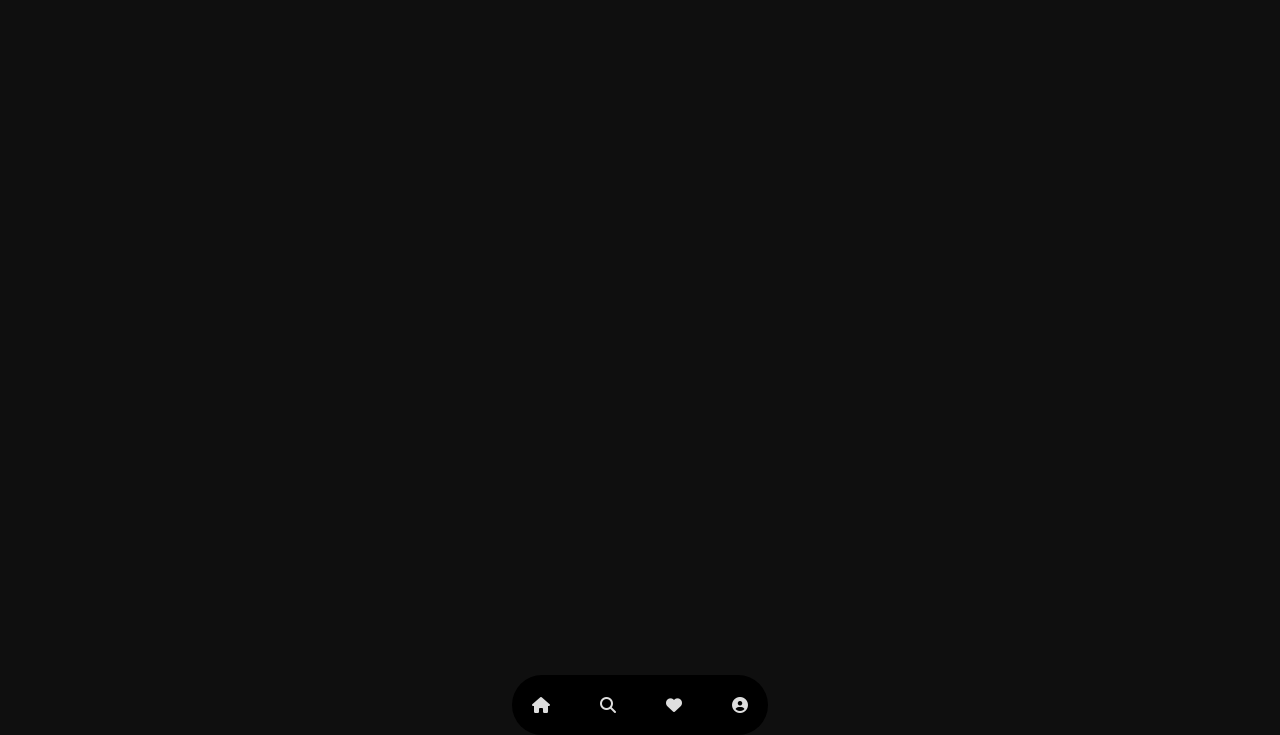
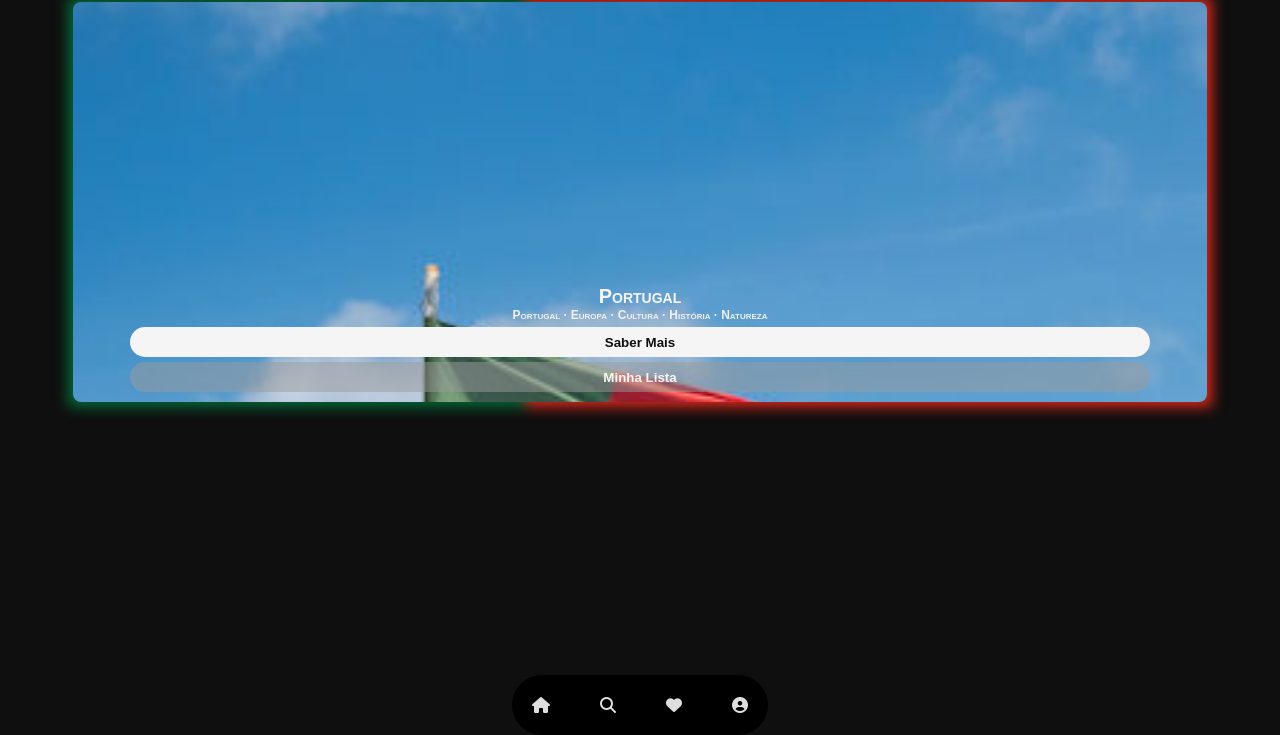
Before and after one commit to goncalodesouza/exercicios-extra, a plain HTML site: page ExEx01/HTML/home.html in a window 1280 px wide. Shown: the part 65-800 px from the top of the page. Drawn offline with Linux system fonts and the light colour scheme.

Commit message:
Hero rebuild and better

```diff
--- a/ExEx01/CSS/home.css
+++ b/ExEx01/CSS/home.css
@@ -1,112 +1,306 @@
 @charset "UTF-8";
+
 * {
   margin: 0;
+
   padding: 0;
+
   box-sizing: border-box;
 }
+
 body {
   margin: 10px;
+
   background-color: #0f0f0f;
+
   font-family: "Manrope", sans-serif;
+
   font-variant: small-caps;
 }
+
 header {
   display: flex;
+
   justify-content: space-between;
+
   align-items: center;
+
   padding: 10px;
 }
+
 h1 {
   color: #000000;
+
   -webkit-text-stroke: 1px #db0000;
 }
+
 span {
   color: #db0000;
 }
+
 nav ul {
   display: flex;
+
   gap: 10px;
+
   align-items: center;
 }
+
 nav ul li {
   display: flex;
+
   align-items: center;
+
   gap: 10px;
 }
+
 a {
   color: #dedede;
+
   text-decoration: none;
 }
+
 details {
   position: relative;
 }
+
 summary {
   list-style: none;
+
   cursor: pointer;
+
   color: #dedede;
 }
-summary::-webkit-details-marker {
+
+summary::-webkit-details-marker* {
   display: none;
 }
+
 summary {
   list-style: none;
 }
-summary::marker {
+
+summary*::marker* {
   display: none;
 }
-summary::-webkit-details-marker {
+
+summary::-webkit-details-marker* {
   display: none;
 }
+
 .profile-menu {
   display: flex;
+
   flex-direction: column;
+
   align-items: flex-end;
+
   background-color: #0f0f0f;
-  border: 3px solid #000000;
+
+  border: 1px solid #db0000;
+
   position: absolute;
+
   right: 2px;
+
   width: 150px;
+  z-index: 999;
 }
+
 .profile-menu a {
   color: #f5f5f5;
+
   text-decoration: none;
+
   margin: 5px;
 }
+
+main {
+  height: 50vh;
+
+  display: flex;
+
+  justify-content: center;
+}
+
+#hero {
+  background-image: url(../imagens/portugal.jpg);
+
+  width: 95%;
+
+  height: 50vh;
+
+  background-repeat: no-repeat;
+
+  background-size: cover;
+
+  border-radius: 8px;
+
+  position: relative;
+
+  width: 90%;
+
+  height: 50vh;
+  --cor-vermelho: #e50914;
+  --cor-amarelo: #ffc107;
+  --cor-verde: #4caf50;
+}
+
+#hero::before {
+  content: "";
+
+  position: absolute;
+
+  inset: -5px;
+
+  background: linear-gradient(
+    to bottom,
+
+    #e50914 0%,
+
+    #e50914 60%,
+
+    #ffc107 60%,
+
+    #ffc107 65%,
+
+    #4caf50 65%,
+
+    #4caf50 100%
+  );
+
+  filter: blur(7px);
+
+  z-index: -1;
+}
+
+.hero-content {
+  display: flex;
+
+  flex-direction: column;
+
+  justify-content: flex-end;
+
+  align-items: center;
+
+  height: 40vh;
+}
+
+.hero-content h3 {
+  font-size: 20px;
+
+  font-weight: bolder;
+
+  color: #f5f5f5;
+}
+
+.hero-content p {
+  width: 100%;
+  max-width: 100%;
+
+  padding: 0 10px;
+
+  color: #f0f0f0;
+
+  font-size: 12px;
+  font-weight: bold;
+
+  text-align: center;
+  white-space: nowrap;
+}
+
+.hero-buttons {
+  display: flex;
+
+  flex-direction: column;
+
+  align-items: center;
+}
+
+.hero-buttons button {
+  height: 30px;
+
+  width: 90%;
+
+  margin-top: 5px;
+
+  border-radius: 50px;
+
+  border: none;
+}
+
+#learn-more {
+  color: #0f0f0f;
+
+  font-weight: bold;
+
+  background-color: #f5f5f5;
+}
+
+#add-list {
+  background-color: rgba(155, 155, 155, 0.5);
+
+  color: #f5f5f5;
+
+  font-weight: bold;
+}
+
 footer {
   display: flex;
+
   justify-content: center;
+
   position: fixed;
+
   bottom: 0;
+
   left: 0;
+
   width: 100%;
+
   height: 60px;
 
   background-color: transparent;
 
   z-index: 1000;
 }
+
 footer nav {
   background-color: #000000;
+
   display: flex;
+
   justify-content: center;
+
   align-items: center;
+
   border-radius: 50px;
 }
+
 footer nav ul {
   display: flex;
 }
+
 footer nav ul li {
   list-style-type: none;
 }
+
 footer nav ul li a {
   display: flex;
+
   flex-direction: column-reverse;
+
   align-items: center;
+
   text-decoration: none;
+
   padding: 20px;
 }
+
 footer nav ul li a.active {
   background-color: #7d7d7dbd;
+
   border-radius: 50px;
+
   color: #000000;
 }
--- a/ExEx01/HTML/home.html
+++ b/ExEx01/HTML/home.html
@@ -5,7 +5,7 @@
     <meta name="viewport" content="width=device-width, initial-scale=1.0" />
     <title>TravelFlix</title>
     <link rel="stylesheet" href="../CSS/home.css" />
-    <script src="home.js"></script>
+    <script src="../JavaScript/home.js"></script>
     <script
       src="https://kit.fontawesome.com/606c2b6b04.js"
       crossorigin="anonymous"
@@ -34,7 +34,7 @@
                 <a href="#">Perfil <i class="fa-solid fa-circle-user"></i></a>
                 <a href="#">Lista <i class="fa-solid fa-heart"></i></a>
                 <a href="#">Ajustes <i class="fa-solid fa-gear"></i></a>
-                <a href="#"
+                <a href="index.html"
                   >Sair <i class="fa-solid fa-right-from-bracket"></i
                 ></a>
               </div>
@@ -43,7 +43,18 @@
         </ul>
       </nav>
     </header>
-    <main></main>
+    <main>
+      <section id="hero">
+        <div class="hero-content">
+          <h3>Portugal</h3>
+          <p>Portugal · Europa · Cultura · História · Natureza</p>
+        </div>
+        <div class="hero-buttons">
+          <button type="button" id="learn-more">Saber Mais</button>
+          <button type="button" id="add-list">Minha Lista</button>
+        </div>
+      </section>
+    </main>
     <footer>
       <nav>
         <ul>
--- a/ExEx01/HTML/home.js
+++ /dev/null
@@ -1,6 +0,0 @@
-const profile = document.querySelector("#profile");
-const summary = profile.querySelector("summary");
-
-summary.addEventListener("click", () => {
-    summary.style.display = "none";
-});
--- /dev/null
+++ b/ExEx01/JavaScript/home.js
@@ -0,0 +1,330 @@
+document.addEventListener("DOMContentLoaded", () => {
+  const profile = document.getElementById("profile");
+
+  const hero = document.getElementById("hero");
+  const heroContent = document.querySelector(".hero-content");
+  const titulo = heroContent.querySelector("h3");
+  const descricao = heroContent.querySelector("p");
+
+  const destinos = [
+    // 🇵🇹 PORTUGAL
+    {
+      nome: "Portugal",
+      imagem: "../imagens/portugal.jpg",
+      descricao: "Portugal · Europa · Cultura · História · Natureza",
+
+      sombra: {
+        background: `
+                    linear-gradient(
+                        to right,
+                        #046A38 0%,
+                        #046A38 40%,
+                        #DA291C 40%,
+                        #DA291C 100%
+                    )
+                `,
+      },
+    },
+
+    // 🇪🇸 ESPANHA
+    {
+      nome: "Espanha",
+      imagem: "../imagens/espanha.jpg",
+      descricao: "Espanha · Europa · Cultura · História · Praias",
+
+      sombra: {
+        background: `
+                    linear-gradient(
+                        to bottom,
+                        #AA151B 0%,
+                        #AA151B 25%,
+                        #F1BF00 25%,
+                        #F1BF00 75%,
+                        #AA151B 75%,
+                        #AA151B 100%
+                    )
+                `,
+      },
+    },
+
+    // 🇫🇷 FRANÇA
+    {
+      nome: "França",
+      imagem: "../imagens/franca.jpg",
+      descricao: "França · Europa · Cultura · História · Gastronomia",
+
+      sombra: {
+        background: `
+                    linear-gradient(
+                        to right,
+                        #0055A4 0%,
+                        #0055A4 33.33%,
+                        #FFFFFF 33.33%,
+                        #FFFFFF 66.66%,
+                        #EF4135 66.66%,
+                        #EF4135 100%
+                    )
+                `,
+      },
+    },
+
+    // 🇮🇹 ITÁLIA
+    {
+      nome: "Itália",
+      imagem: "../imagens/italia.jpg",
+      descricao: "Itália · Europa · Cultura · História · Gastronomia",
+
+      sombra: {
+        background: `
+                    linear-gradient(
+                        to right,
+                        #009246 0%,
+                        #009246 33.33%,
+                        #FFFFFF 33.33%,
+                        #FFFFFF 66.66%,
+                        #CE2B37 66.66%,
+                        #CE2B37 100%
+                    )
+                `,
+      },
+    },
+
+    // 🇯🇵 JAPÃO
+    {
+      nome: "Japão",
+      imagem: "../imagens/japao.jpg",
+      descricao: "Japão · Ásia · Cultura · História · Natureza",
+
+      sombra: {
+        background: `
+                    radial-gradient(
+                        circle at center,
+                        #BC002D 0%,
+                        #BC002D 22%,
+                        transparent 23%
+                    ),
+                    #FFFFFF
+                `,
+      },
+    },
+
+    // 🇧🇷 BRASIL
+    {
+      nome: "Brasil",
+      imagem: "../imagens/brasil.jpg",
+      descricao: "Brasil · América do Sul · Praias · Natureza · Cultura",
+
+      sombra: {
+        background: `
+                    radial-gradient(
+                        circle at center,
+                        #002776 0%,
+                        #002776 15%,
+                        transparent 16%
+                    ),
+                    linear-gradient(
+                        45deg,
+                        transparent 35%,
+                        #FFDF00 35%,
+                        #FFDF00 65%,
+                        transparent 65%
+                    ),
+                    #009C3B
+                `,
+      },
+    },
+
+    // 🇬🇷 GRÉCIA
+    {
+      nome: "Grécia",
+      imagem: "../imagens/grecia.jpg",
+      descricao: "Grécia · Europa · História · Praias · Cultura",
+
+      sombra: {
+        background: `
+                    repeating-linear-gradient(
+                        to bottom,
+                        #0D5EAF 0%,
+                        #0D5EAF 10%,
+                        #FFFFFF 10%,
+                        #FFFFFF 20%
+                    )
+                `,
+      },
+    },
+
+    // 🇨🇭 SUÍÇA
+    {
+      nome: "Suíça",
+      imagem: "../imagens/suica.jpg",
+      descricao: "Suíça · Europa · Montanhas · Natureza · Aventura",
+
+      sombra: {
+        background: `
+                    linear-gradient(
+                        to right,
+                        transparent 0%,
+                        transparent 40%,
+                        #FFFFFF 40%,
+                        #FFFFFF 60%,
+                        transparent 60%,
+                        transparent 100%
+                    ),
+                    linear-gradient(
+                        to bottom,
+                        #FF0000 0%,
+                        #FF0000 35%,
+                        #FFFFFF 35%,
+                        #FFFFFF 65%,
+                        #FF0000 65%,
+                        #FF0000 100%
+                    )
+                `,
+      },
+    },
+
+    // 🇺🇸 ESTADOS UNIDOS
+    {
+      nome: "Estados Unidos",
+      imagem: "../imagens/eua.jpg",
+      descricao: "Estados Unidos · América do Norte · Cidades · Cultura",
+
+      sombra: {
+        background: `
+                    linear-gradient(
+                        to bottom,
+                        #B22234 0%,
+                        #B22234 7.69%,
+                        #FFFFFF 7.69%,
+                        #FFFFFF 15.38%,
+                        #B22234 15.38%,
+                        #B22234 23.07%,
+                        #FFFFFF 23.07%,
+                        #FFFFFF 30.76%,
+                        #B22234 30.76%,
+                        #B22234 38.45%,
+                        #FFFFFF 38.45%,
+                        #FFFFFF 46.14%,
+                        #B22234 46.14%,
+                        #B22234 53.83%,
+                        #FFFFFF 53.83%,
+                        #FFFFFF 61.52%,
+                        #B22234 61.52%,
+                        #B22234 69.21%,
+                        #FFFFFF 69.21%,
+                        #FFFFFF 76.90%,
+                        #B22234 76.90%,
+                        #B22234 84.59%,
+                        #FFFFFF 84.59%,
+                        #FFFFFF 92.28%,
+                        #B22234 92.28%,
+                        #B22234 100%
+                    )
+                `,
+      },
+    },
+
+    // 🇳🇴 NORUEGA
+    {
+      nome: "Noruega",
+      imagem: "../imagens/noruega.jpg",
+      descricao: "Noruega · Europa · Natureza · Montanhas · Aventura",
+
+      sombra: {
+        background: `
+                    linear-gradient(
+                        to right,
+                        transparent 0%,
+                        transparent 20%,
+                        #FFFFFF 20%,
+                        #FFFFFF 35%,
+                        #00205B 35%,
+                        #00205B 45%,
+                        #FFFFFF 45%,
+                        #FFFFFF 55%,
+                        transparent 55%,
+                        transparent 100%
+                    ),
+                    linear-gradient(
+                        to bottom,
+                        transparent 0%,
+                        transparent 35%,
+                        #FFFFFF 35%,
+                        #FFFFFF 45%,
+                        #00205B 45%,
+                        #00205B 55%,
+                        #FFFFFF 55%,
+                        #FFFFFF 65%,
+                        transparent 65%,
+                        transparent 100%
+                    ),
+                    #BA0C2F
+                `,
+      },
+    },
+  ];
+
+  /*
+        Criamos uma <style> apenas para controlar
+        o pseudo-elemento #hero::before.
+
+        O teu CSS original NÃO é alterado.
+    */
+
+  const estiloSombra = document.createElement("style");
+
+  estiloSombra.id = "hero-shadow-style";
+
+  document.head.appendChild(estiloSombra);
+
+  function aplicarSombra(destino) {
+    estiloSombra.textContent = `
+            #hero::before {
+                background: ${destino.sombra.background};
+            }
+        `;
+  }
+
+  let destinoAtual = 0;
+
+  function mudarDestino() {
+    const destino = destinos[destinoAtual];
+
+    // Imagem
+    hero.style.backgroundImage = `url("${destino.imagem}")`;
+
+    // Nome
+    titulo.textContent = destino.nome;
+
+    // Descrição
+    descricao.textContent = destino.descricao;
+
+    // Sombra da bandeira
+    aplicarSombra(destino);
+
+    // Próximo destino
+    destinoAtual++;
+
+    if (destinoAtual >= destinos.length) {
+      destinoAtual = 0;
+    }
+  }
+
+  // Primeiro destino
+  mudarDestino();
+
+  // Troca a cada 10 segundos
+  setInterval(() => {
+    mudarDestino();
+  }, 10000);
+
+  /*
+        Fecha o menu do perfil quando clicamos fora
+    */
+
+  document.addEventListener("click", (event) => {
+    if (profile && !profile.contains(event.target)) {
+      profile.removeAttribute("open");
+    }
+  });
+});
```
Also changed, not shown: ExEx01/imagens/espanha.jpg (renamed from ExEx01/imagens/espana.jpg).
